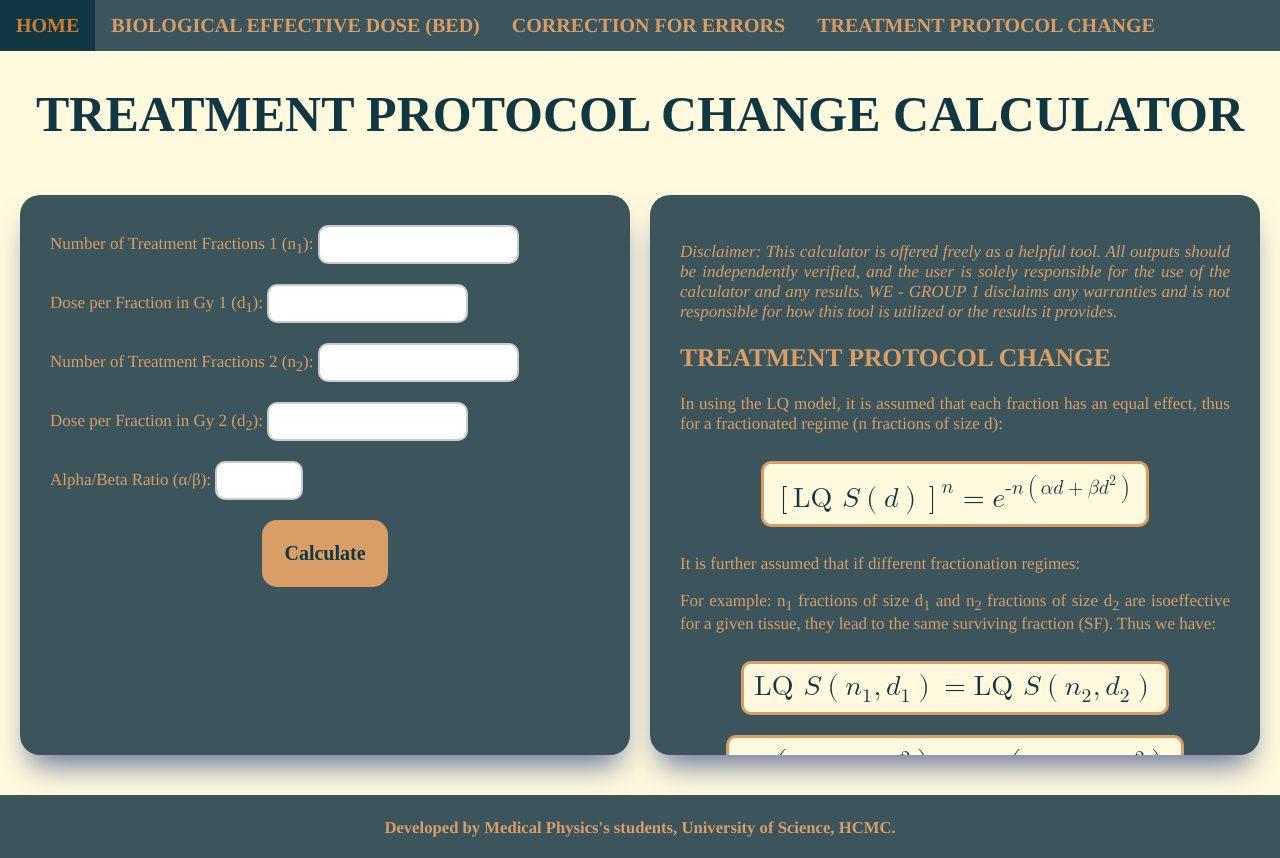
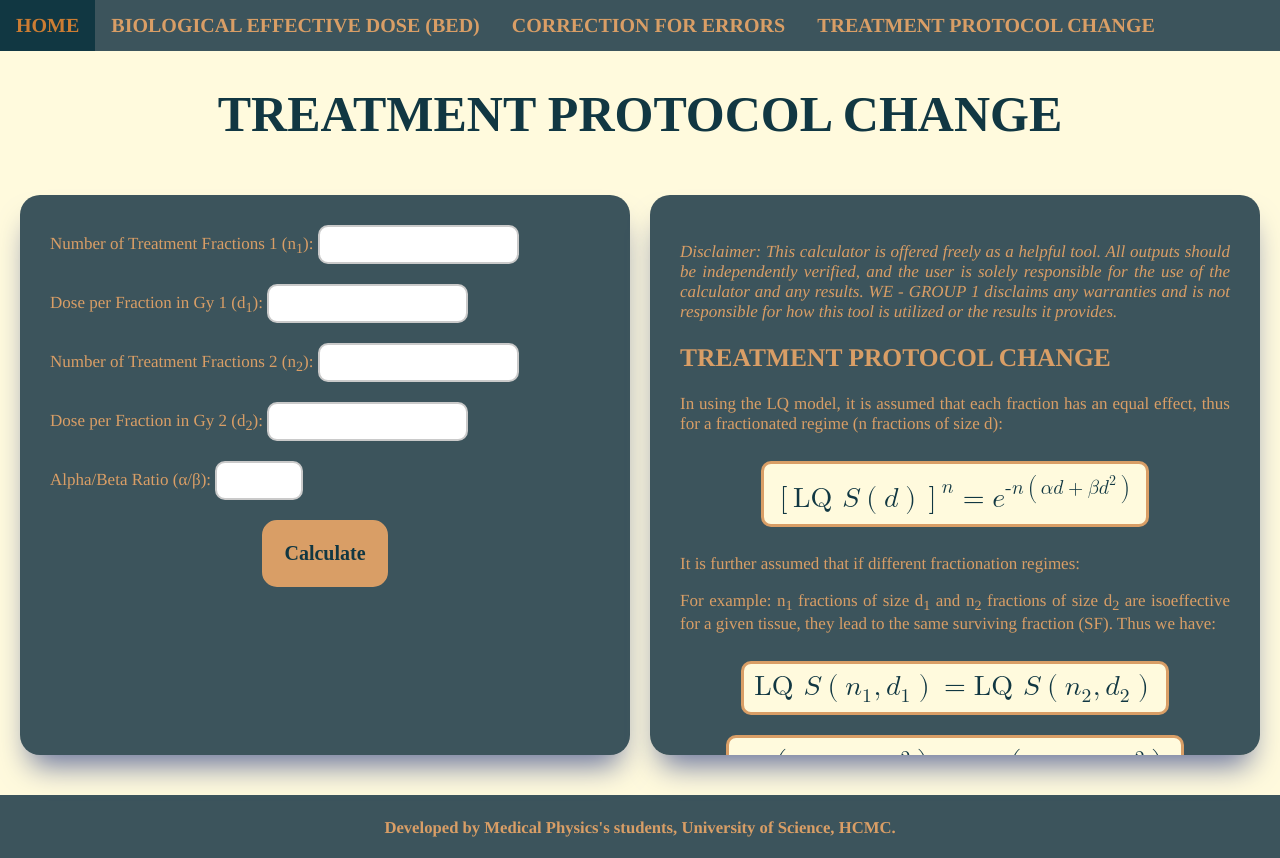
Before and after one commit to SHBX21VYK/radiobiology, a plain HTML site: page PDDT.html in a window 1280 px wide. Drawn offline with Linux system fonts and the light colour scheme.

Commit message:
Update PDDT.html

```diff
--- a/PDDT.html
+++ b/PDDT.html
@@ -13,7 +13,7 @@
    <link rel="icon" href="https://cdn.glitch.global/19cc86b7-95e9-4381-bd14-c6e50652f217/5936b03a-a274-4993-b2f6-49b898d74774.image.png?v=1702477153273"/>
     <link rel="stylesheet" href="PDDT.css">
     <h1 class="h1">
-      <center>TREATMENT PROTOCOL CHANGE CALCULATOR</center>
+      <center>TREATMENT PROTOCOL CHANGE</center>
     </h1>
 </head>
 <body>
```
